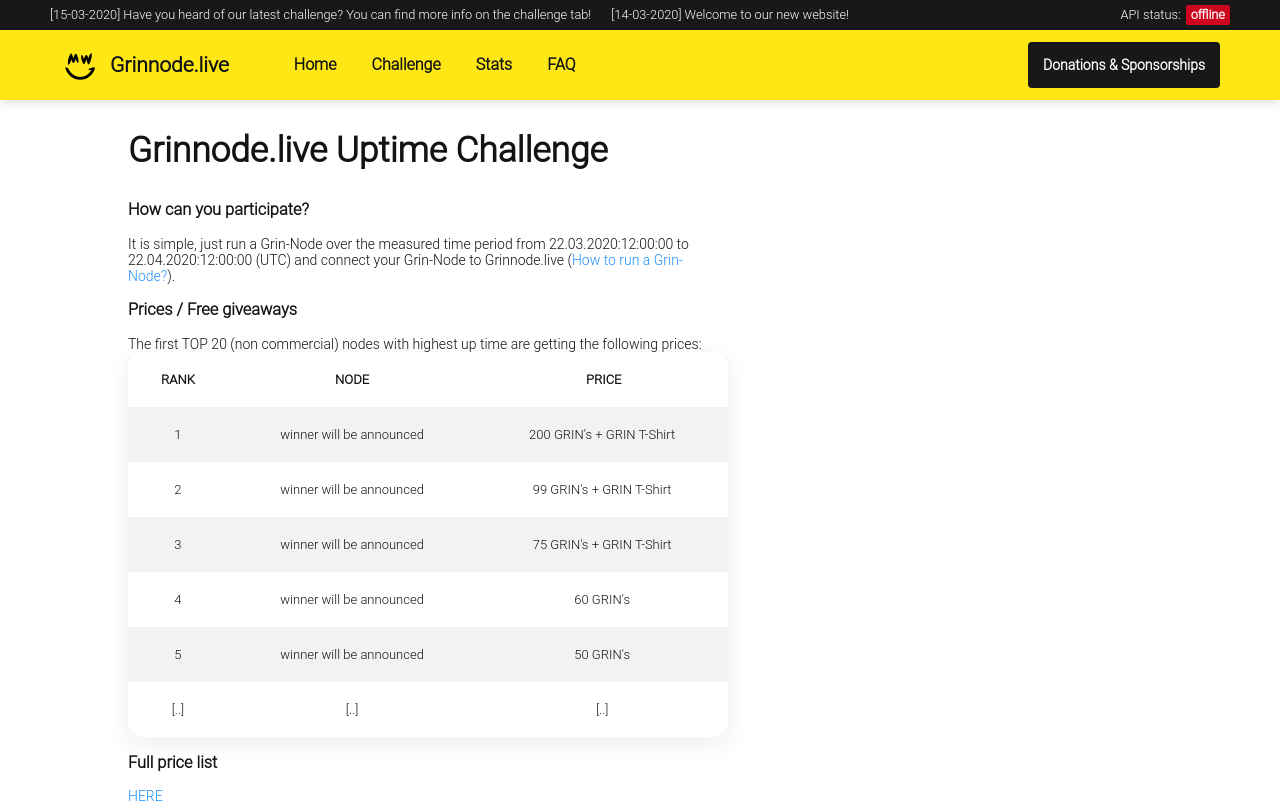
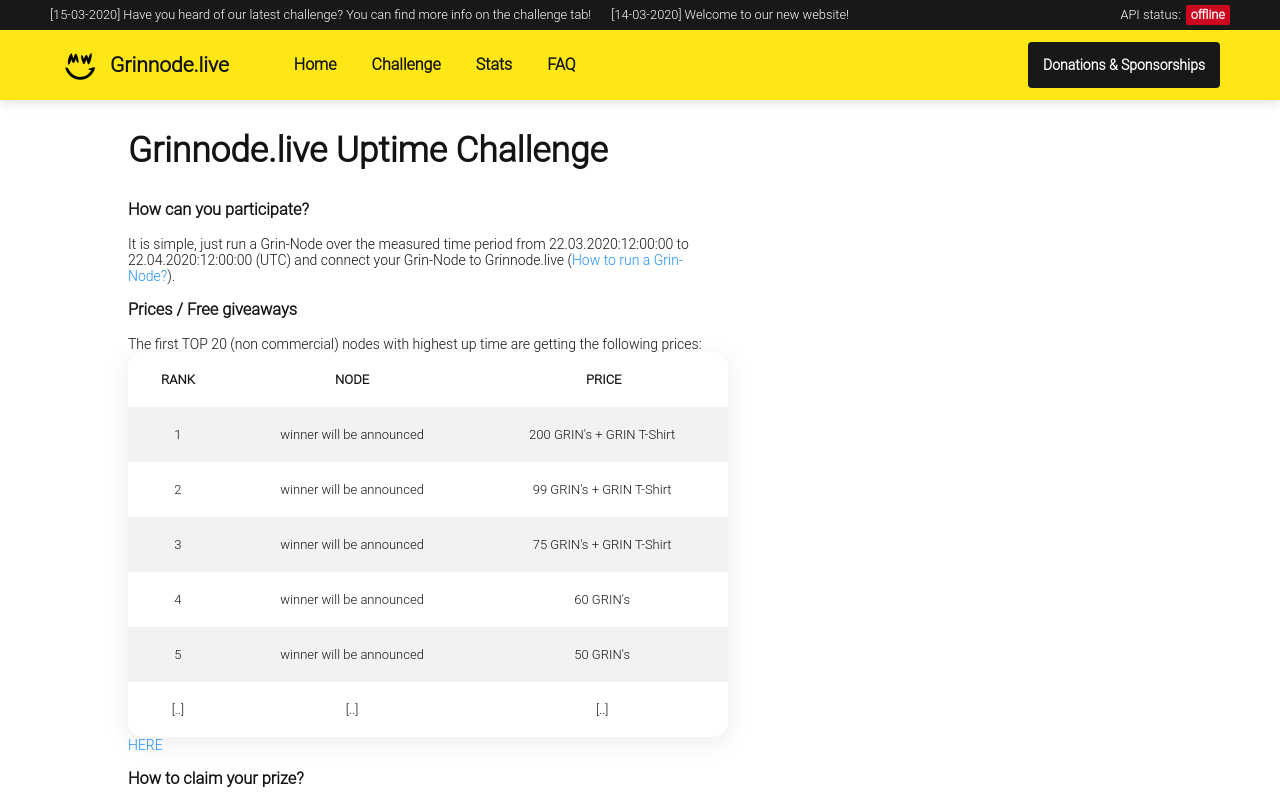
Before and after one commit to Grinnode-live/grinnode-live-frontend, a Vue app: page /challenge in a window 1280 px wide. Shown: the top 803 px of the page. Built offline with nearby package versions, Linux system fonts and the light colour scheme; no server answers.

Commit message:
Update Challenge.vue

```diff
--- a/src/views/Challenge.vue
+++ b/src/views/Challenge.vue
@@ -54,9 +54,9 @@
 </tr>
 </tbody>
 </table>
-</p>
-    <p>
-    <h3>Full price list</h3><a href="https://github.com/MCM-Mike/grinnode.live/blob/master/free-grin-challenge.md" target="_blank">HERE</a>
+
+
+    <a href="https://github.com/MCM-Mike/grinnode.live/blob/master/free-grin-challenge.md" target="_blank">HERE</a>
                     </p>
 
                     <h3>How to claim your prize?</h3>
```
